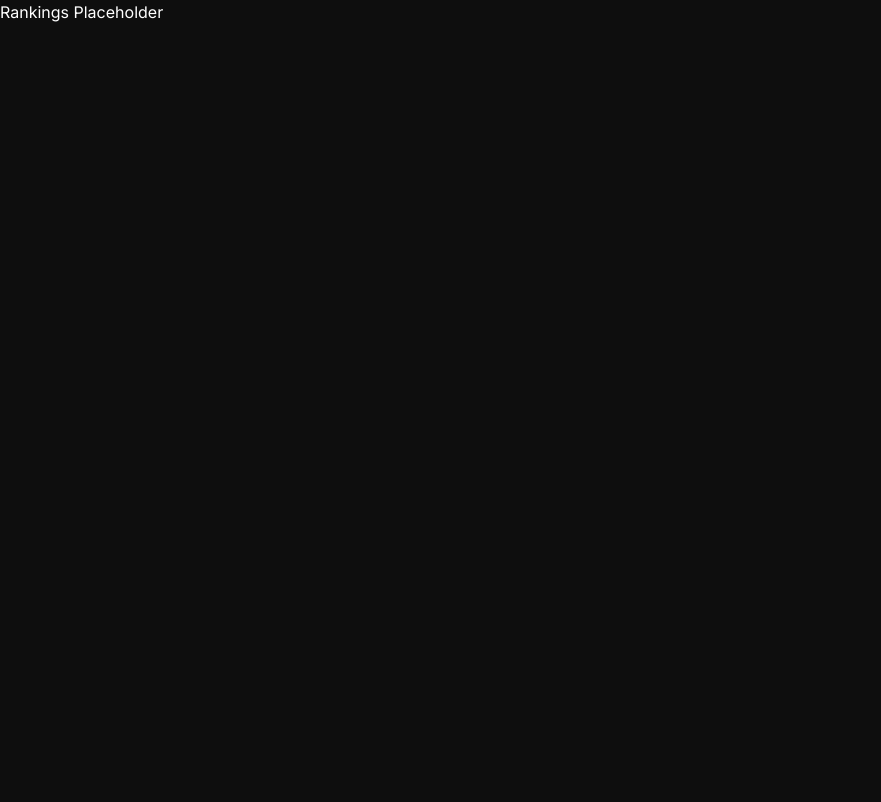
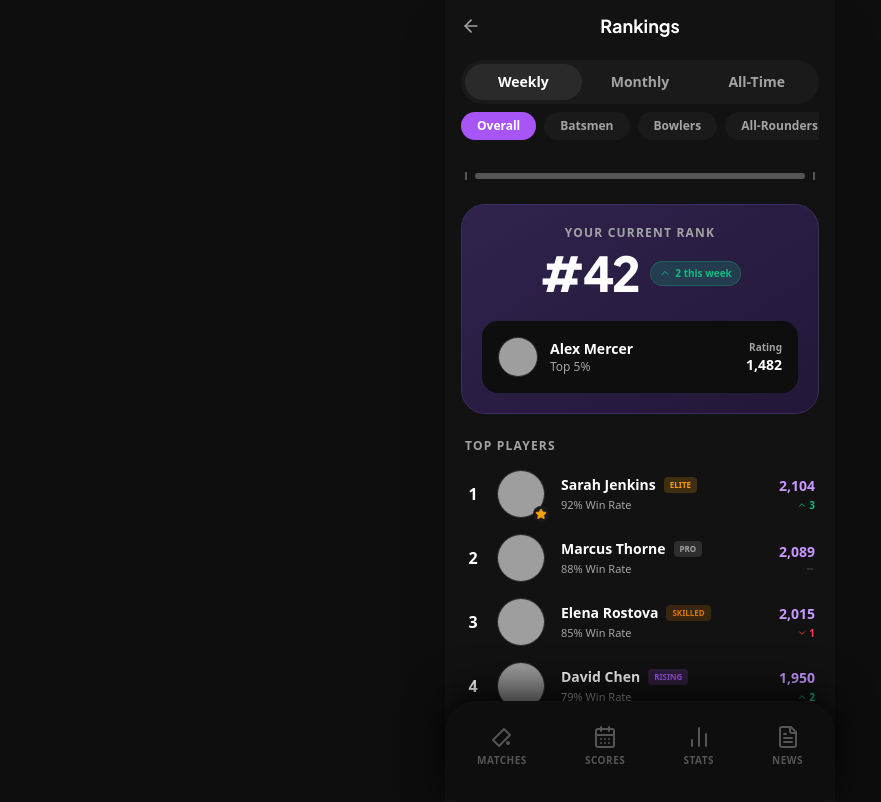
Before and after one commit to GokulAjithV/crease-lens, a React (Vite) app: page /rankings in a window 1280 px wide. Shown: the top 802 px of the page, without its empty margins (0-881 px from the left). Built offline with nearby package versions, Linux system fonts and the light colour scheme; grey boxes are pictures that could not be loaded.

Commit message:
introduce ranking page

```diff
--- a/src/pages/Homepage.tsx
+++ b/src/pages/Homepage.tsx
@@ -88,7 +88,7 @@ export default function Homepage() {
         <section>
           <div className="flex items-center justify-between mb-4">
             <h3 className="text-sm font-bold tracking-widest uppercase">WEEKLY MVPS</h3>
-            <button className="text-[#a855f7] text-xs font-bold tracking-widest uppercase">VIEW ALL</button>
+            <button onClick={() => navigate('/rankings')} className="text-[#a855f7] text-xs font-bold tracking-widest uppercase">VIEW ALL</button>
           </div>
           <div className="flex gap-3 overflow-x-auto pb-2" style={{ scrollbarWidth: 'none', msOverflowStyle: 'none' }}>
             <div className="min-w-[100px] bg-[#161616] border border-[#2d1b4e] rounded-2xl p-4 flex flex-col items-center relative overflow-hidden">
--- a/src/pages/Rankings.tsx
+++ b/src/pages/Rankings.tsx
@@ -1 +1,158 @@
-export default function Rankings() { return <div>Rankings Placeholder</div>; }
+import React, { useState } from 'react';
+import { ArrowLeft, ChevronUp, ChevronDown, Minus, Star } from 'lucide-react';
+import { useNavigate } from 'react-router-dom';
+import BottomNav from '../components/layout/BottomNav';
+
+export default function Rankings() {
+  const navigate = useNavigate();
+  const [timeTab, setTimeTab] = useState('Weekly');
+  const [categoryTab, setCategoryTab] = useState('Overall');
+
+  const timeTabs = ['Weekly', 'Monthly', 'All-Time'];
+  const categoryTabs = ['Overall', 'Batsmen', 'Bowlers', 'All-Rounders'];
+
+  const topPlayers = [
+    { rank: 1, name: 'Sarah Jenkins', badge: 'ELITE', badgeColor: 'bg-[#f59e0b]/20 text-[#f59e0b]', winRate: '92%', rating: '2,104', trend: 'up', trendVal: '3' },
+    { rank: 2, name: 'Marcus Thorne', badge: 'PRO', badgeColor: 'bg-[#a3a3a3]/20 text-[#a3a3a3]', winRate: '88%', rating: '2,089', trend: 'same', trendVal: '-' },
+    { rank: 3, name: 'Elena Rostova', badge: 'SKILLED', badgeColor: 'bg-[#d97706]/20 text-[#d97706]', winRate: '85%', rating: '2,015', trend: 'down', trendVal: '1' },
+    { rank: 4, name: 'David Chen', badge: 'RISING', badgeColor: 'bg-[#a855f7]/20 text-[#a855f7]', winRate: '79%', rating: '1,950', trend: 'up', trendVal: '2' },
+  ];
+
+  return (
+    <div className="mx-auto max-w-[390px] min-h-screen bg-[#121212] text-[#ffffff] font-sans relative pb-28 overflow-x-hidden shadow-2xl">
+
+      {/* Header */}
+      <header className="sticky top-0 z-50 flex items-center justify-between px-4 py-4 bg-[#121212]">
+        <button onClick={() => navigate(-1)} className="text-[#a3a3a3] hover:text-[#ffffff] transition-colors">
+          <ArrowLeft size={20} />
+        </button>
+        <h1 className="text-lg font-bold text-[#ffffff] m-0 font-headline absolute left-1/2 -translate-x-1/2">Rankings</h1>
+        <div className="w-5"></div> {/* Placeholder for balance */}
+      </header>
+
+      <main className="px-4 py-2 space-y-6">
+
+        {/* Time Tabs */}
+        <div className="flex bg-[#1a1a1a] rounded-full p-1 mb-2">
+          {timeTabs.map((tab) => (
+            <button
+              key={tab}
+              onClick={() => setTimeTab(tab)}
+              className={`flex-1 py-2 rounded-full text-sm font-semibold transition-colors ${
+                timeTab === tab
+                  ? 'bg-[#2a2a2a] text-[#ffffff]'
+                  : 'text-[#a3a3a3] hover:text-[#ffffff]'
+              }`}
+            >
+              {tab}
+            </button>
+          ))}
+        </div>
+
+        {/* Category Tabs */}
+        <div className="flex gap-2 overflow-x-auto pb-2 no-scrollbar">
+          {categoryTabs.map((tab) => (
+            <button
+              key={tab}
+              onClick={() => setCategoryTab(tab)}
+              className={`px-4 py-1.5 rounded-full whitespace-nowrap text-xs font-bold transition-colors ${
+                categoryTab === tab
+                  ? 'bg-[#a855f7] text-[#ffffff]'
+                  : 'bg-[#1a1a1a] text-[#a3a3a3] hover:bg-[#2a2a2a]'
+              }`}
+            >
+              {tab}
+            </button>
+          ))}
+        </div>
+
+        {/* Scrollbar Indicator (Optional visual element from design) */}
+        <div className="flex items-center justify-between px-1 text-[#565555]">
+          <div className="w-0.5 h-2 bg-[#565555]"></div>
+          <div className="h-1.5 flex-1 mx-2 bg-[#565555] rounded-full"></div>
+          <div className="w-0.5 h-2 bg-[#565555]"></div>
+        </div>
+
+        {/* Your Current Rank Card */}
+        <section className="bg-gradient-to-br from-[#30234d] to-[#221738] rounded-3xl p-5 border border-[#3d2c60]">
+          <h3 className="text-xs font-bold text-[#a3a3a3] tracking-widest uppercase text-center mb-2">YOUR CURRENT RANK</h3>
+
+          <div className="flex justify-center items-center gap-3 mb-6">
+            <span className="text-5xl font-black text-[#ffffff] font-headline tracking-tighter">#42</span>
+            <div className="bg-[#10b981]/20 px-2 py-1 rounded-full flex items-center gap-1 border border-[#10b981]/30">
+              <ChevronUp size={12} className="text-[#10b981]" />
+              <span className="text-[#10b981] text-[10px] font-bold">2 this week</span>
+            </div>
+          </div>
+
+          <div className="bg-[#0e0e0e] rounded-2xl p-4 flex items-center justify-between">
+            <div className="flex items-center gap-3">
+              <div className="w-10 h-10 rounded-full bg-[#242424] flex items-center justify-center overflow-hidden border border-[#333]">
+                 <img src="https://ui-avatars.com/api/?name=Alex+Mercer&background=242424&color=fff" alt="User" className="w-full h-full object-cover" />
+              </div>
+              <div className="flex flex-col">
+                <span className="font-bold text-sm text-[#ffffff]">Alex Mercer</span>
+                <span className="text-xs text-[#a3a3a3]">Top 5%</span>
+              </div>
+            </div>
+            <div className="flex flex-col items-end">
+              <span className="text-[10px] text-[#a3a3a3] font-bold">Rating</span>
+              <span className="font-bold text-sm text-[#ffffff]">1,482</span>
+            </div>
+          </div>
+        </section>
+
+        {/* Top Players List */}
+        <section>
+          <h3 className="text-xs font-bold text-[#a3a3a3] tracking-widest uppercase mb-4 px-1">TOP PLAYERS</h3>
+
+          <div className="space-y-4">
+            {topPlayers.map((player) => (
+              <div key={player.rank} className="flex items-center justify-between px-1">
+
+                <div className="flex items-center gap-4">
+                  <span className="text-base font-bold text-[#ffffff] w-4 text-center">{player.rank}</span>
+                  <div className="relative">
+                    <div className="w-12 h-12 rounded-full bg-[#1a1a1a] border border-[#333] flex items-center justify-center overflow-hidden">
+                      <img src={`https://ui-avatars.com/api/?name=${player.name}&background=1a1a1a&color=fff`} alt={player.name} className="w-full h-full object-cover" />
+                    </div>
+                    {player.rank === 1 && (
+                      <div className="absolute -bottom-1 -right-1 bg-[#1a1a1a] rounded-full p-0.5">
+                        <Star size={12} className="fill-[#f59e0b] text-[#f59e0b]" />
+                      </div>
+                    )}
+                  </div>
+
+                  <div className="flex flex-col justify-center">
+                    <div className="flex items-center gap-2 mb-0.5">
+                      <span className="font-bold text-sm text-[#ffffff]">{player.name}</span>
+                      <span className={`text-[8px] font-bold px-1.5 py-0.5 rounded ${player.badgeColor}`}>
+                        {player.badge}
+                      </span>
+                    </div>
+                    <span className="text-[11px] text-[#a3a3a3]">{player.winRate} Win Rate</span>
+                  </div>
+                </div>
+
+                <div className="flex flex-col items-end justify-center">
+                  <span className="font-bold text-sm text-[#c799ff]">{player.rating}</span>
+                  <div className="flex items-center gap-0.5 mt-0.5">
+                    {player.trend === 'up' && <ChevronUp size={10} className="text-[#10b981]" />}
+                    {player.trend === 'down' && <ChevronDown size={10} className="text-[#ef4444]" />}
+                    {player.trend === 'up' && <span className="text-[#10b981] text-[10px] font-bold">{player.trendVal}</span>}
+                    {player.trend === 'down' && <span className="text-[#ef4444] text-[10px] font-bold">{player.trendVal}</span>}
+                    {player.trend === 'same' && <Minus size={10} className="text-[#565555]" />}
+                  </div>
+                </div>
+
+              </div>
+            ))}
+          </div>
+        </section>
+
+      </main>
+
+      <BottomNav />
+    </div>
+  );
+}
```
